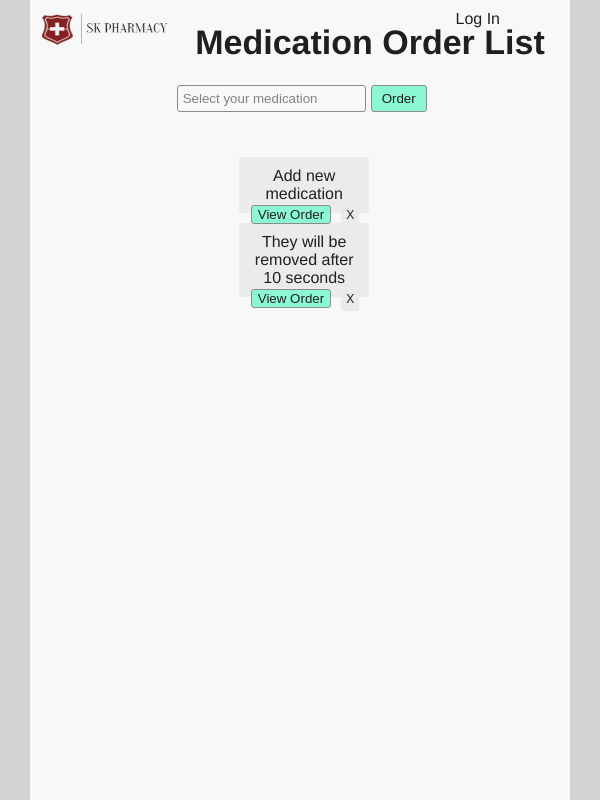
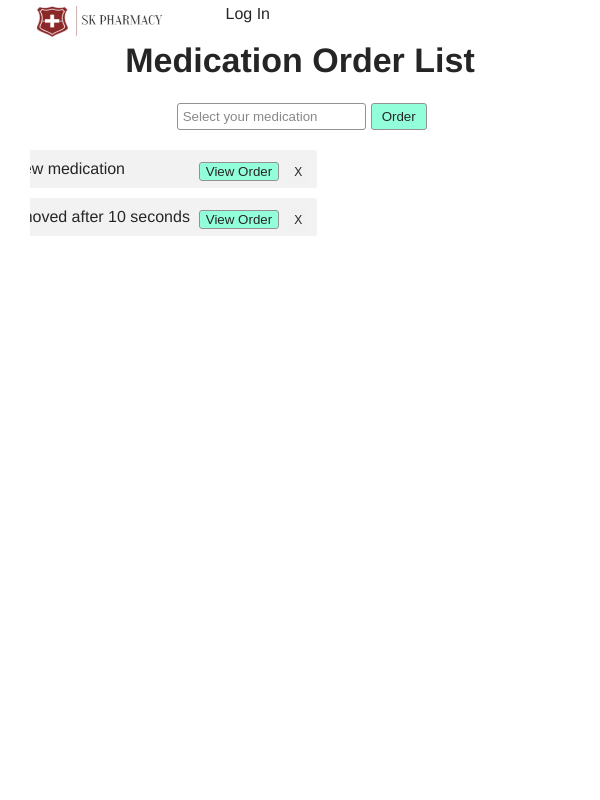
Before and after one commit to edisonzsq/medication-delivery, a React (Create React App) app in the folder medication-delivery/: page / in a window 600 px wide. Built offline with nearby package versions, Linux system fonts and the light colour scheme.

Commit message:
edited styling

```diff
--- a/medication-delivery/src/App.css
+++ b/medication-delivery/src/App.css
@@ -1,13 +1,6 @@
 body {
   background-color: lightgrey;
-  font-family: Helvetica, sans-serif
-}
-
-.login {
-  position: relative;
-  top: 10px;
-  right: -45%;
-  font-size: 16px;
+  font-family: Helvetica, sans-serif;
 }
 
 input,
@@ -40,12 +33,12 @@ button {
 
 .logo {
   float: left;
-  margin-top: -15px;
 }
 
 .login {
-  position: absolute;
-  right: 100px;
+  float: right;
+  margin-right: 30px;
+  margin-top: 5px;
 }
 
 h1 {
@@ -54,7 +47,7 @@ h1 {
 
 .AddMedicationForm {
   display: flex;
-  flex-wrap: wrap;
+  flex-wrap: nowrap;
   justify-content: center;
   margin: -20px 0;
 }
@@ -75,7 +68,7 @@ h1 {
 }
 
 ul {
-  margin-top: 40px;
+  margin: 5% 5% 0 0;
   padding: 20px;
 }
 
@@ -87,11 +80,12 @@ ul {
 }
 
 .text {
- font-size: 16px;
- background-color: #f0f0f0;
- border-radius: 3px;
- margin: 0 60px;
- padding: 10px;
+  font-size: 16px;
+  background-color: #f0f0f0;
+  border-radius: 3px;
+  margin: 0 auto;
+  padding: 10px;
+  width: 400px;
 }
 
 .Medication .view-remove {
@@ -116,3 +110,58 @@ ul {
   color: #fff;
   background-color: #000;
 }
+
+/* Extra small devices (phones, 600px and down) */
+@media only screen and (max-width: 600px) {
+  body {
+    background-color: white;
+  }
+
+  .text {
+    max-width: 100vw;
+    margin-left: -120%;
+    max-height: 100vh;
+  }
+
+  .logo {
+    margin-top: 0;
+  }
+
+  .login {
+    margin-right: 300px;
+  }
+}
+/* Small devices (portrait tablets and large phones, 600px and up) */
+@media only screen and (min-width: 600px) and (max-width: 900px) {
+  body {
+    background-color: white;
+  }
+
+  .text {
+    max-width: 100vw;
+    margin-left: -120%;
+    max-height: 100vh;
+  }
+
+  .logo {
+    margin-top: 0;
+    margin-left: -5px;
+  }
+
+  .login {
+    margin-right: 300px;
+  }
+
+}
+/* Medium devices (landscape tablets, 768px and up) */
+@media only screen and (min-width: 768px) {
+
+}
+/* Large devices (laptops/desktops, 992px and up) */
+@media only screen and (min-width: 992px) {
+
+}
+/* Extra large devices (large laptops and desktops, 1200px and up) */
+@media only screen and (min-width: 1200px) {
+
+}
--- a/medication-delivery/src/App.js
+++ b/medication-delivery/src/App.js
@@ -34,7 +34,7 @@ export default function App() {
         <span className="logo">
           <img src={logo} alt="logo" height={40} width={140} style={{float: "right"}}></img>
         </span>
-        <span className="login">Log In</span>
+        <span className="login">Log In</span><br />
         <h1>Medication Order List</h1>
       </div>
       <div className='main'>
```
